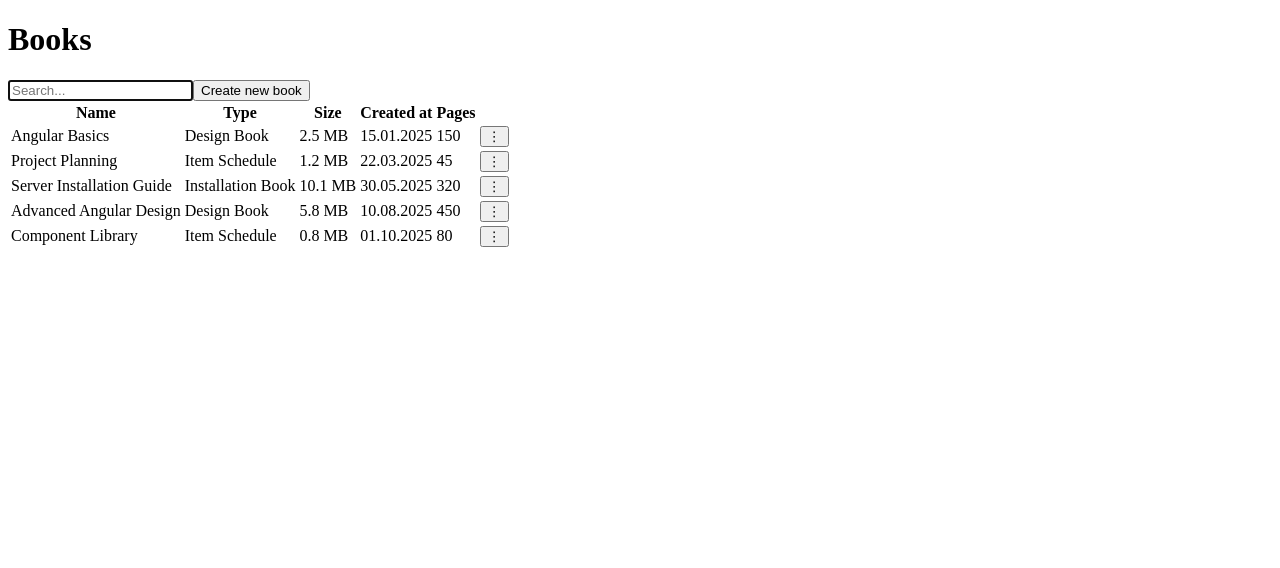
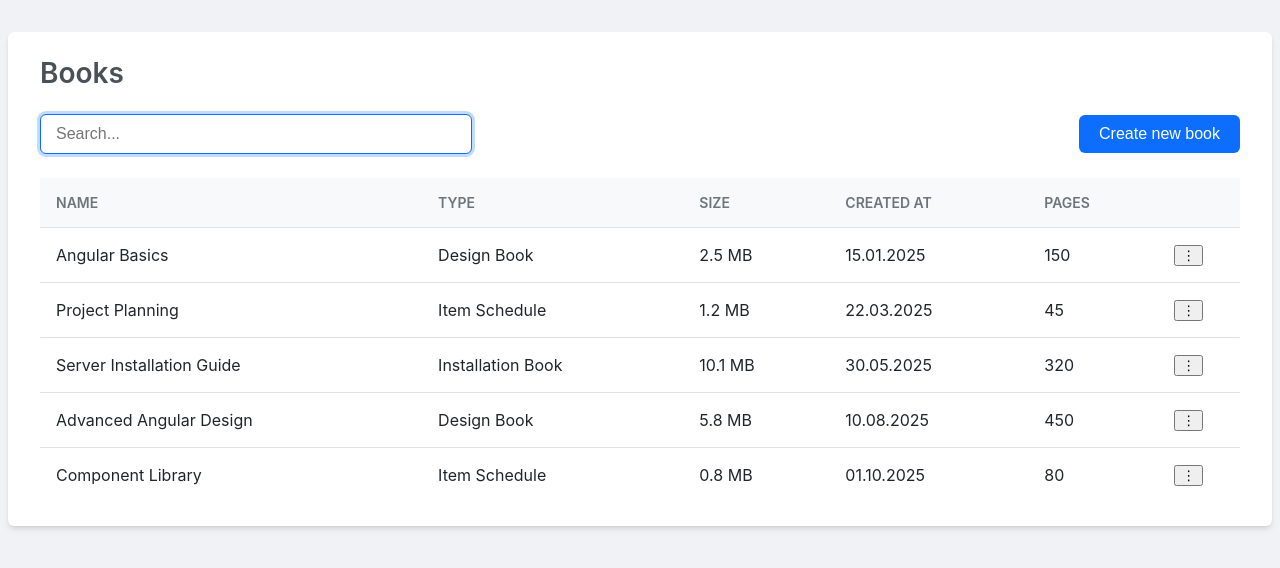
Before and after one commit to Polina-Noskovich/internship-angular-app, an Angular app: page /books in a window 1280 px wide. Shown: the top 568 px of the page. Built offline with nearby package versions, Linux system fonts and the light colour scheme.

Commit message:
style: Apply modern UI design

```diff
--- a/angular.json
+++ b/angular.json
@@ -101,5 +101,8 @@
         }
       }
     }
+  },
+  "cli": {
+    "analytics": false
   }
 }
--- a/src/app/books/components/book-list/book-list.scss
+++ b/src/app/books/components/book-list/book-list.scss
@@ -0,0 +1,96 @@
+.books-table {
+  width: 100%;
+  border-collapse: collapse;
+  border-spacing: 0;
+
+  th,
+  td {
+    padding: 1rem;
+    text-align: left;
+    border-bottom: 1px solid var(--color-border);
+    vertical-align: middle;
+  }
+
+  th {
+    font-weight: 600;
+    color: var(--color-text-secondary);
+    background-color: var(--color-bg-light);
+    font-size: 0.875rem;
+    text-transform: uppercase;
+  }
+
+  tbody tr:last-child td {
+    border-bottom: none;
+  }
+
+  tbody tr {
+    transition: background-color 0.15s ease-in-out;
+    &:hover {
+      background-color: var(--color-bg-light);
+    }
+  }
+}
+
+.empty-row {
+  text-align: center;
+  color: var(--color-text-secondary);
+  padding: 3rem 1rem;
+}
+
+.action-cell {
+  width: 50px;
+  text-align: right;
+}
+
+.menu-container {
+  position: relative;
+  display: inline-block;
+}
+
+.menu-button {
+  background: none;
+  border: none;
+  font-size: 1.25rem;
+  line-height: 1;
+  padding: 0.25rem 0.5rem;
+  border-radius: 50%;
+  cursor: pointer;
+  color: var(--color-text-secondary);
+  transition: background-color 0.2s, color 0.2s;
+
+  &:hover {
+    background-color: #e9ecef;
+    color: var(--color-text-primary);
+  }
+}
+
+.menu {
+  position: absolute;
+  right: 0;
+  top: calc(100% + 5px);
+  background-color: var(--color-white);
+  border: 1px solid var(--color-border);
+  border-radius: var(--border-radius);
+  box-shadow: var(--shadow-md);
+  z-index: 100;
+  min-width: 120px;
+  padding: 0.5rem 0;
+
+  button {
+    display: block;
+    width: 100%;
+    padding: 0.5rem 1rem;
+    border: none;
+    background: none;
+    text-align: left;
+    cursor: pointer;
+    font-size: 0.95rem;
+    color: var(--color-text-primary);
+    transition: background-color 0.2s, color 0.2s;
+
+    &:hover {
+      background-color: var(--color-bg-light);
+      color: var(--color-danger);
+    }
+  }
+}
--- a/src/app/books/components/books/books.html
+++ b/src/app/books/components/books/books.html
@@ -1,13 +1,21 @@
 <div class="books-container">
-    <h1>Books</h1>
+  <h1>Books</h1>
 
-    <div class="toolbar">
-        <input #searchInput type="text" placeholder="Search..."
-        (keyup.enter)="search(searchInput.value)" autofocus>
-        <button (click)="createNewBook()">Create new book</button>
-    </div>
+  <div class="toolbar">
+    <input
+      #searchInput
+      type="text"
+      placeholder="Search..."
+      (keyup.enter)="search(searchInput.value)"
+      autofocus
+    />
+    <button class="create-button" (click)="createNewBook()">Create new book</button>
+  </div>
 
-    <app-book-list [books]="filteredBooks" [searchTerm]="searchTerm" (deleteBook)="handleDelete($event)">
-
-    </app-book-list>
+  <app-book-list
+    [books]="filteredBooks"
+    [searchTerm]="searchTerm"
+    (deleteBook)="handleDelete($event)"
+  >
+  </app-book-list>
 </div>
--- a/src/app/books/components/books/books.scss
+++ b/src/app/books/components/books/books.scss
@@ -0,0 +1,57 @@
+.books-container {
+  max-width: 1200px;
+  margin: 2rem auto;
+  background-color: var(--color-white);
+  border-radius: var(--border-radius);
+  box-shadow: var(--shadow-md);
+  padding: 1.5rem 2rem;
+}
+
+h1 {
+  font-size: 1.75rem;
+  font-weight: 600;
+  color: var(--color-dark-header);
+  margin-top: 0;
+  margin-bottom: 1.5rem;
+}
+
+.toolbar {
+  display: flex;
+  justify-content: space-between;
+  align-items: center;
+  margin-bottom: 1.5rem;
+  gap: 1rem;
+
+  input[type='text'] {
+    flex-grow: 1;
+    max-width: 400px;
+    padding: 10px 15px;
+    font-size: 1rem;
+    border: 1px solid var(--color-border);
+    border-radius: var(--border-radius);
+    transition: border-color 0.2s, box-shadow 0.2s;
+
+    &:focus {
+      outline: none;
+      border-color: var(--color-primary);
+      box-shadow: 0 0 0 3px rgba(13, 110, 253, 0.25);
+    }
+  }
+
+  .create-button {
+    padding: 10px 20px;
+    font-size: 1rem;
+    font-weight: 500;
+    color: var(--color-white);
+    background-color: var(--color-primary);
+    border: none;
+    border-radius: var(--border-radius);
+    cursor: pointer;
+    transition: background-color 0.2s;
+    white-space: nowrap;
+
+    &:hover {
+      background-color: var(--color-primary-hover);
+    }
+  }
+}
--- a/src/styles.scss
+++ b/src/styles.scss
@@ -1 +1,29 @@
-/* You can add global styles to this file, and also import other style files */
+:root {
+  --color-primary: #0d6efd;
+  --color-primary-hover: #0b5ed7;
+  --color-dark-header: #495057;
+  --color-text-primary: #212529;
+  --color-text-secondary: #6c757d;
+  --color-bg-light: #f8f9fa;
+  --color-bg-body: #f0f2f5;
+  --color-border: #dee2e6;
+  --color-danger: #dc3545;
+  --color-white: #fff;
+
+  --shadow-md: 0 4px 6px -1px rgba(0, 0, 0, 0.1), 0 2px 4px -2px rgba(0, 0, 0, 0.1);
+  --border-radius: 6px;
+}
+
+body {
+  margin: 0;
+  font-family: -apple-system, BlinkMacSystemFont, 'Segoe UI', Roboto, Helvetica, Arial, sans-serif;
+  background-color: var(--color-bg-body);
+  color: var(--color-text-primary);
+}
+
+mark {
+  background-color: #cceeff;
+  padding: 1px 3px;
+  border-radius: 3px;
+  color: var(--color-text-primary);
+}
```
Also changed, not shown: 1 other file (tests, documents, lock files or other folders).
